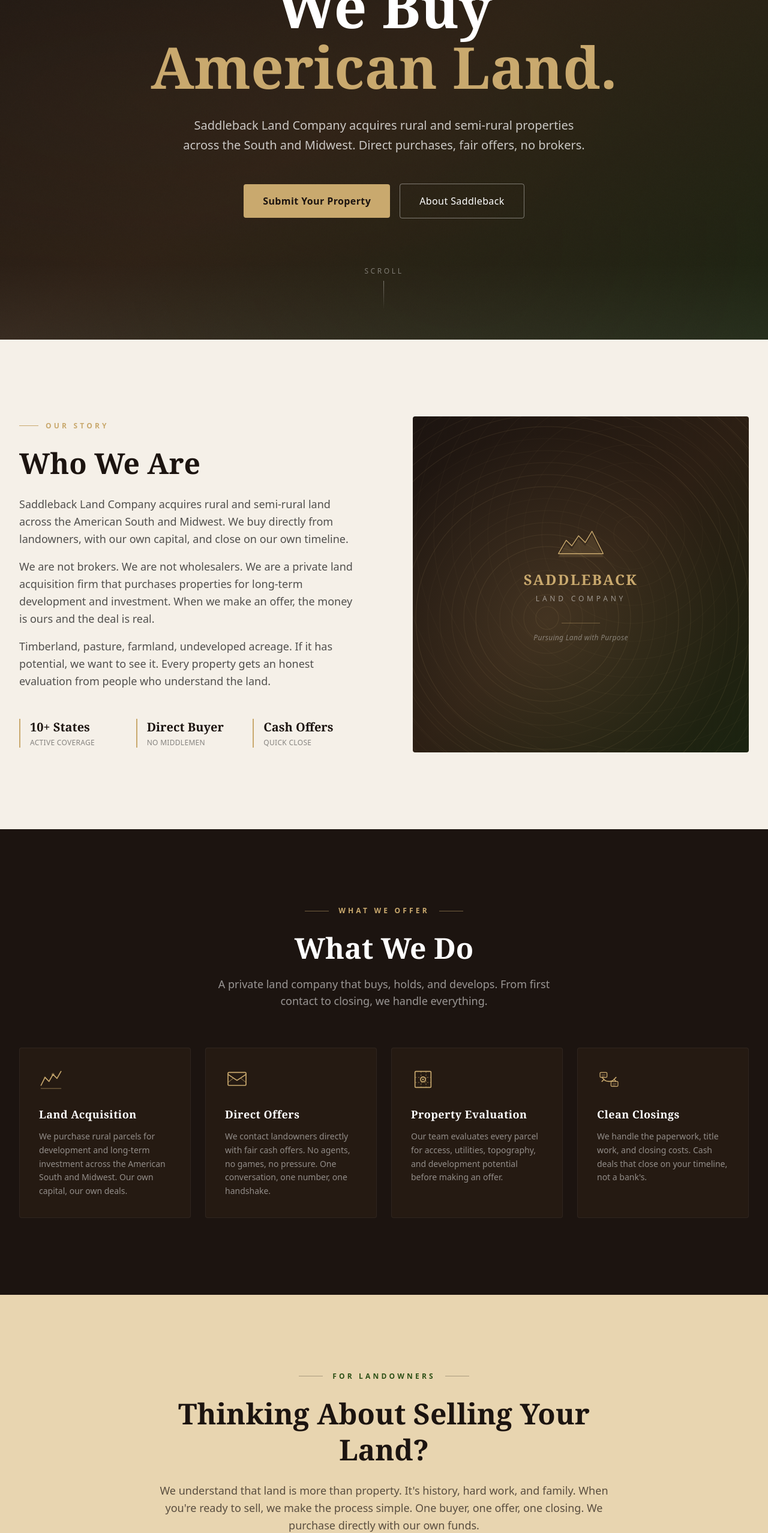
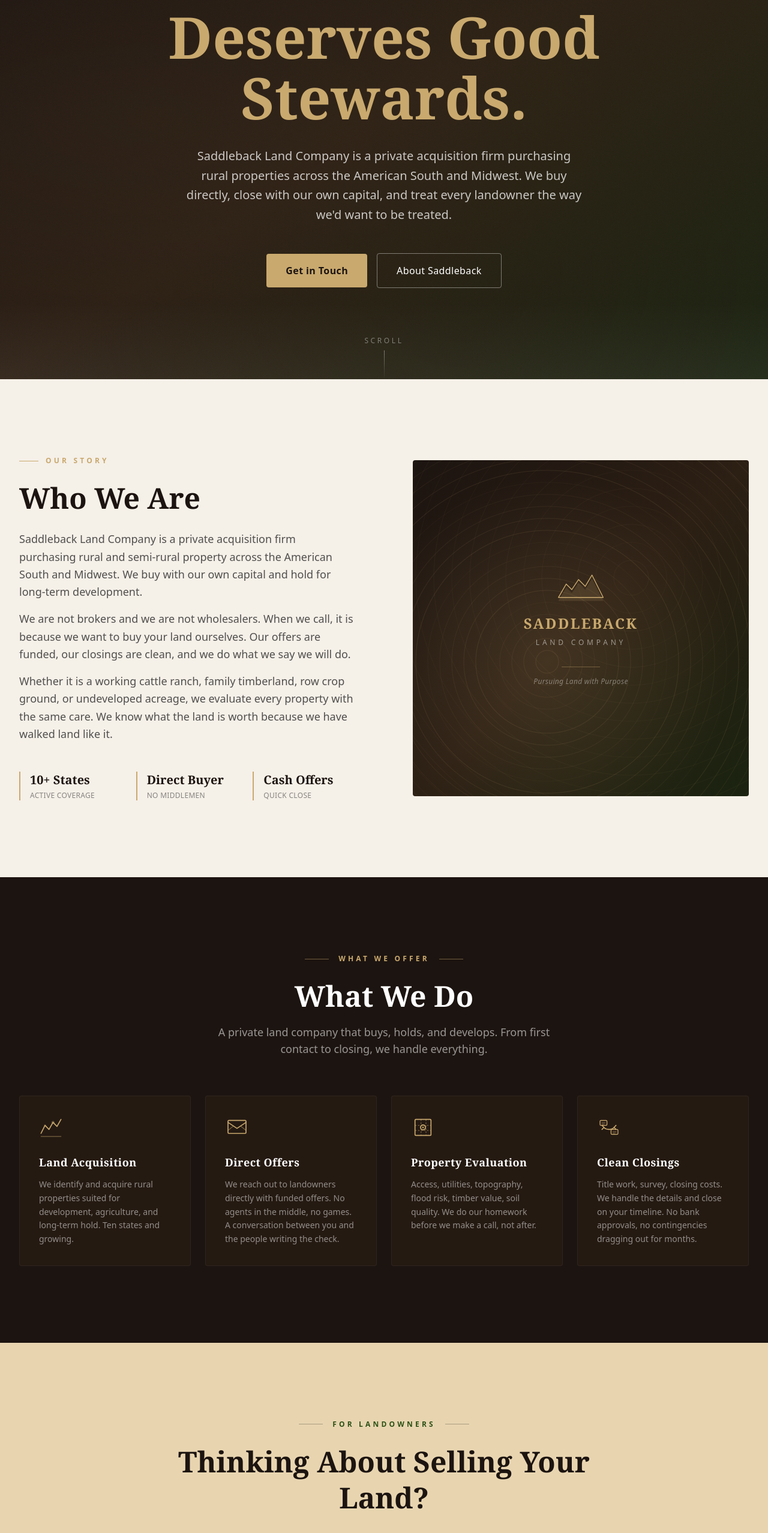
Before and after one commit to bronxbear/saddleback-land-co, a Next.js app: page / in a window 1280 px wide. Shown: the part 234-2789 px from the top of the page at 60% size. Built offline with nearby package versions, Linux system fonts and the light colour scheme.

Commit message:
Copy: balance rancher relatability with institutional credibility

```diff
--- a/src/components/About.tsx
+++ b/src/components/About.tsx
@@ -28,21 +28,22 @@
 
             <div className="space-y-4 text-[#1A1A1A]/75 leading-relaxed text-lg">
               <p>
-                Saddleback Land Company acquires rural and semi-rural land
-                across the American South and Midwest. We buy directly from
-                landowners, with our own capital, and close on our own
-                timeline.
+                Saddleback Land Company is a private acquisition firm
+                purchasing rural and semi-rural property across the American
+                South and Midwest. We buy with our own capital and hold for
+                long-term development.
               </p>
               <p>
-                We are not brokers. We are not wholesalers. We are a private
-                land acquisition firm that purchases properties for long-term
-                development and investment. When we make an offer, the money
-                is ours and the deal is real.
+                We are not brokers and we are not wholesalers. When we call,
+                it is because we want to buy your land ourselves. Our offers
+                are funded, our closings are clean, and we do what we say
+                we will do.
               </p>
               <p>
-                Timberland, pasture, farmland, undeveloped acreage. If it has
-                potential, we want to see it. Every property gets an honest
-                evaluation from people who understand the land.
+                Whether it is a working cattle ranch, family timberland, row
+                crop ground, or undeveloped acreage, we evaluate every
+                property with the same care. We know what the land is worth
+                because we have walked land like it.
               </p>
             </div>
 
--- a/src/components/ForLandowners.tsx
+++ b/src/components/ForLandowners.tsx
@@ -41,10 +41,11 @@
           </h2>
 
           <p className="text-[#1C1410]/70 text-lg leading-relaxed">
-            We understand that land is more than property. It&apos;s history, hard
-            work, and family. When you&apos;re ready to sell, we make the process
-            simple. One buyer, one offer, one closing. We purchase directly
-            with our own funds.
+            We know that land is not just an asset. It is generations of work,
+            history, and family. If you are considering selling, we would like
+            the chance to make you a fair offer and earn your trust. No
+            listing agents, no open houses, no strangers walking your property.
+            Just a direct conversation with the buyer.
           </p>
         </div>
 
@@ -92,9 +93,9 @@
               No Pressure. No Obligation.
             </h3>
             <p className="text-white/60 text-base leading-relaxed max-w-xl">
-              We believe every landowner deserves to be heard—not sold to.
-              Whether you decide to sell or not, we&apos;ll treat your time and
-              land with the respect they deserve.
+              We have been on the other side of the table. We know what it
+              feels like when someone does not respect your time or your land.
+              That is not how we operate.
             </p>
             {/* Checklist */}
             <div className="mt-6 flex flex-col sm:flex-row gap-4 lg:gap-6">
--- a/src/components/Hero.tsx
+++ b/src/components/Hero.tsx
@@ -31,7 +31,7 @@
         <div className="flex items-center justify-center gap-4 mb-8">
           <div className="h-px w-12 bg-[#C9A96E]/60" />
           <span className="text-[#C9A96E] text-xs font-semibold tracking-[0.4em] uppercase">
-            Est. Land Acquisitions
+            Private Land Acquisitions
           </span>
           <div className="h-px w-12 bg-[#C9A96E]/60" />
         </div>
@@ -41,16 +41,17 @@
           className="text-5xl sm:text-6xl md:text-7xl lg:text-8xl font-black text-white leading-[1.05] mb-6"
           style={{ fontFamily: "Georgia, 'Times New Roman', serif" }}
         >
-          We Buy
+          Good Land
           <br />
-          <span className="text-[#C9A96E]">American Land.</span>
+          <span className="text-[#C9A96E]">Deserves Good Stewards.</span>
         </h1>
 
         {/* Subheadline */}
         <p className="mt-8 text-lg sm:text-xl text-white/75 max-w-2xl mx-auto leading-relaxed font-light">
-          Saddleback Land Company acquires rural and semi-rural properties
-          across the South and Midwest. Direct purchases, fair offers, no
-          brokers.
+          Saddleback Land Company is a private acquisition firm purchasing
+          rural properties across the American South and Midwest. We buy
+          directly, close with our own capital, and treat every landowner the
+          way we&apos;d want to be treated.
         </p>
 
         {/* CTAs */}
@@ -59,7 +60,7 @@
             href="#contact"
             className="w-full sm:w-auto px-8 py-4 bg-[#C9A96E] text-[#1C1410] text-base font-bold tracking-wide rounded-sm hover:bg-[#E8D5B0] transition-all duration-200 hover:shadow-lg hover:shadow-[#C9A96E]/20 hover:-translate-y-0.5"
           >
-            Submit Your Property
+            Get in Touch
           </a>
           <a
             href="#about"
--- a/src/components/Services.tsx
+++ b/src/components/Services.tsx
@@ -2,7 +2,7 @@
   {
     title: "Land Acquisition",
     description:
-      "We purchase rural parcels for development and long-term investment across the American South and Midwest. Our own capital, our own deals.",
+      "We identify and acquire rural properties suited for development, agriculture, and long-term hold. Ten states and growing.",
     icon: (
       <svg
         viewBox="0 0 48 48"
@@ -32,7 +32,7 @@
   {
     title: "Direct Offers",
     description:
-      "We contact landowners directly with fair cash offers. No agents, no games, no pressure. One conversation, one number, one handshake.",
+      "We reach out to landowners directly with funded offers. No agents in the middle, no games. A conversation between you and the people writing the check.",
     icon: (
       <svg
         viewBox="0 0 48 48"
@@ -76,7 +76,7 @@
   {
     title: "Property Evaluation",
     description:
-      "Our team evaluates every parcel for access, utilities, topography, and development potential before making an offer.",
+      "Access, utilities, topography, flood risk, timber value, soil quality. We do our homework before we make a call, not after.",
     icon: (
       <svg
         viewBox="0 0 48 48"
@@ -136,7 +136,7 @@
   {
     title: "Clean Closings",
     description:
-      "We handle the paperwork, title work, and closing costs. Cash deals that close on your timeline, not a bank's.",
+      "Title work, survey, closing costs. We handle the details and close on your timeline. No bank approvals, no contingencies dragging out for months.",
     icon: (
       <svg
         viewBox="0 0 48 48"
```
